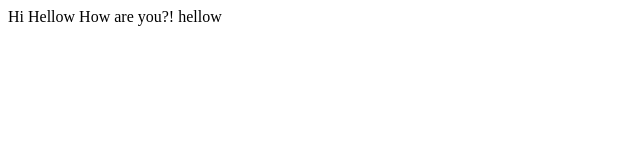
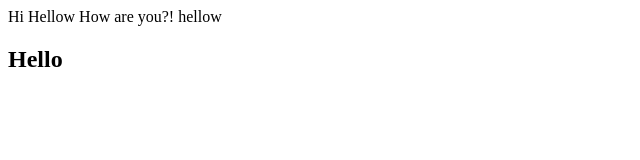
Before and after one commit to Infinity-Bright/test208, a plain HTML site: page index.html in a window 1280 px wide. Shown: the full height of the page, 0-640 px from the left. Drawn offline with Linux system fonts and the light colour scheme.

Commit message:
Added break and header

```diff
--- a/index.html
+++ b/index.html
@@ -1,3 +1,7 @@
 Hi Hellow How are you?!
 
 hellow
+
+
+<br/>
+<h2>Hello</h2>
```
